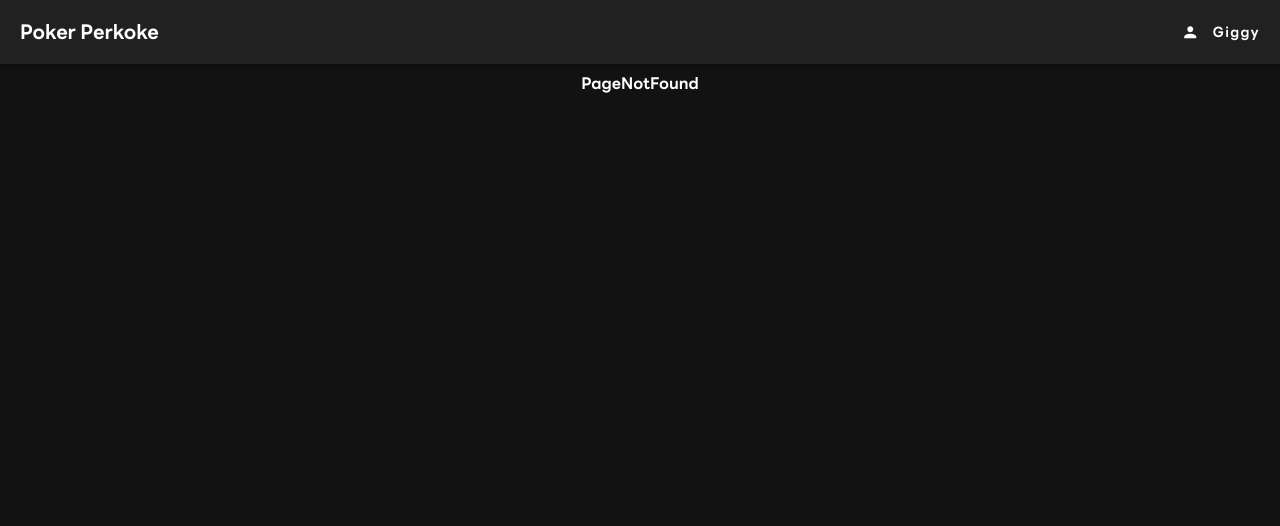
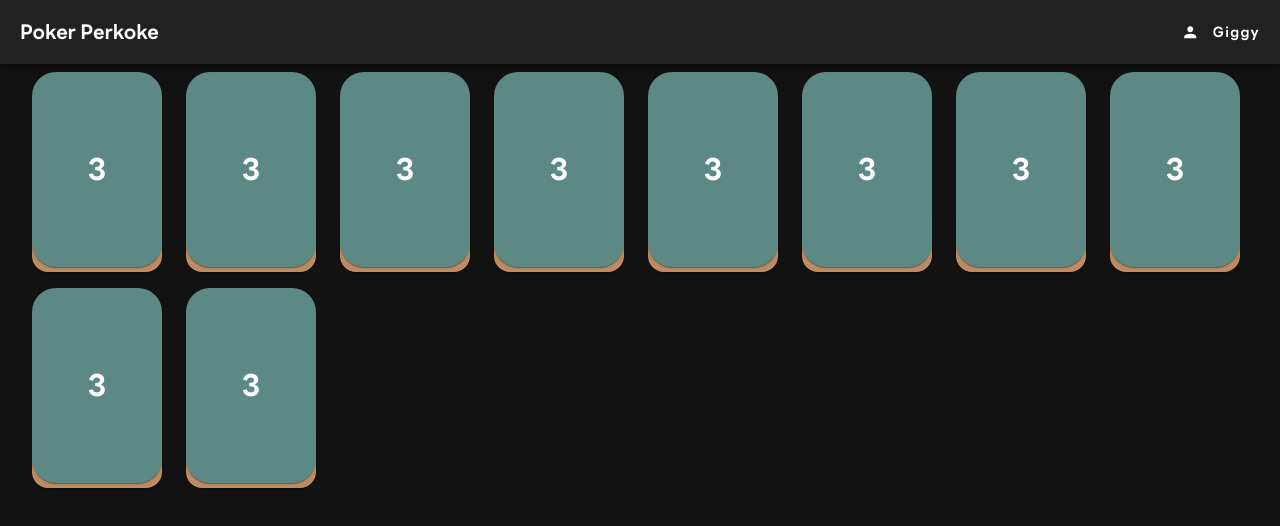
Before and after one commit to sirateek/scrum-poker-fe, a Vue app: page /room in a window 1280 px wide. Shown: the top 526 px of the page. Built offline with nearby package versions, Linux system fonts and the light colour scheme.

Commit message:
feat: Add Card

```diff
--- /dev/null
+++ b/src/components/Card.vue
@@ -0,0 +1,35 @@
+<template>
+  <div class="relative aspect-[1/1.5] max-w-[130px] max-h-[200px]">
+    <VCard color="#5C8984" class="rounded-xl h-full w-full z-10">
+      <div class="flex items-center justify-center h-full w-full p-3">
+        <p class="text-3xl truncate">
+          {{ value }}
+        </p>
+      </div>
+    </VCard>
+    <div class="pt-7">
+      <slot name="below"></slot>
+    </div>
+  </div>
+</template>
+
+<script lang="ts">
+import { reactive } from "vue";
+import { defineComponent } from "vue";
+
+export default defineComponent({
+  name: "PokerCard",
+  props: {
+    value: {
+      type: String,
+      required: true,
+    },
+  },
+  setup() {
+    const attributes = reactive({
+      maxWidth: "130px",
+      maxHeight: "182px",
+    });
+  },
+});
+</script>
--- a/src/router/index.ts
+++ b/src/router/index.ts
@@ -1,13 +1,18 @@
 import { createRouter, createWebHistory, RouteRecordRaw } from "vue-router";
 import HomeView from "@/views/HomeView.vue";
 import PageNotFound from "@/views/errors/PageNotFound.vue";
-import { Layout } from "@/layouts/layout";
+import RoomView from "@/views/room/RoomView.vue";
 
 const routes: Array<RouteRecordRaw> = [
   {
     path: "/",
     name: "dashboard",
     component: HomeView,
+  },
+  {
+    path: "/room",
+    name: "room",
+    component: RoomView,
   },
   {
     path: "/:pathMatch(.*)*",
--- a/src/views/HomeView.vue
+++ b/src/views/HomeView.vue
@@ -1,5 +1,5 @@
 <template>
-  <v-card>Test</v-card>
+  <v-card>TesHellotestt</v-card>
 </template>
 
 <script lang="ts">
--- /dev/null
+++ b/src/views/room/RoomView.vue
@@ -0,0 +1,19 @@
+<template>
+  <div class="mx-8">
+    <div class="grid grid-cols-8 gap-4">
+      <CardWithName v-for="i in 10" :key="i" value="3"></CardWithName>
+    </div>
+  </div>
+</template>
+
+<script lang="ts">
+import { defineComponent } from "vue";
+import CardWithName from "./components/CardWithName.vue";
+
+export default defineComponent({
+  name: "RoomView",
+  components: {
+    CardWithName,
+  },
+});
+</script>
--- /dev/null
+++ b/src/views/room/components/CardWithName.vue
@@ -0,0 +1,30 @@
+<template>
+  <Card :value="value">
+    <template v-slot:below>
+      <div class="absolute z-0 w-full bottom-0">
+        <VCard class="rounded-2xl" color="#BE8C63">
+          <div class="pt-10"></div>
+          <p class="truncate mx-3">HelloTest</p>
+        </VCard>
+      </div>
+    </template>
+  </Card>
+</template>
+
+<script lang="ts">
+import { defineComponent } from "vue";
+import Card from "@/components/Card.vue";
+
+export default defineComponent({
+  name: "CardWithName",
+  components: {
+    Card,
+  },
+  props: {
+    value: {
+      type: String,
+      required: true,
+    },
+  },
+});
+</script>
```
